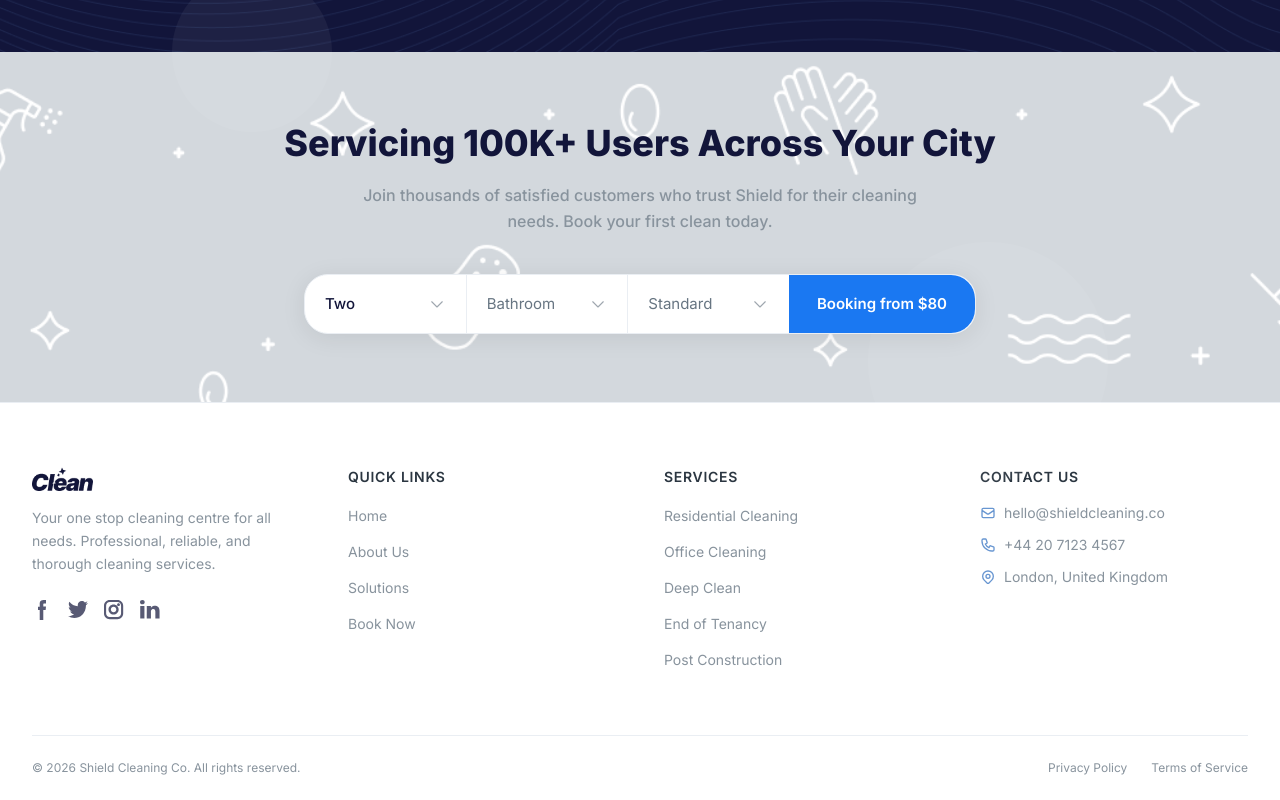
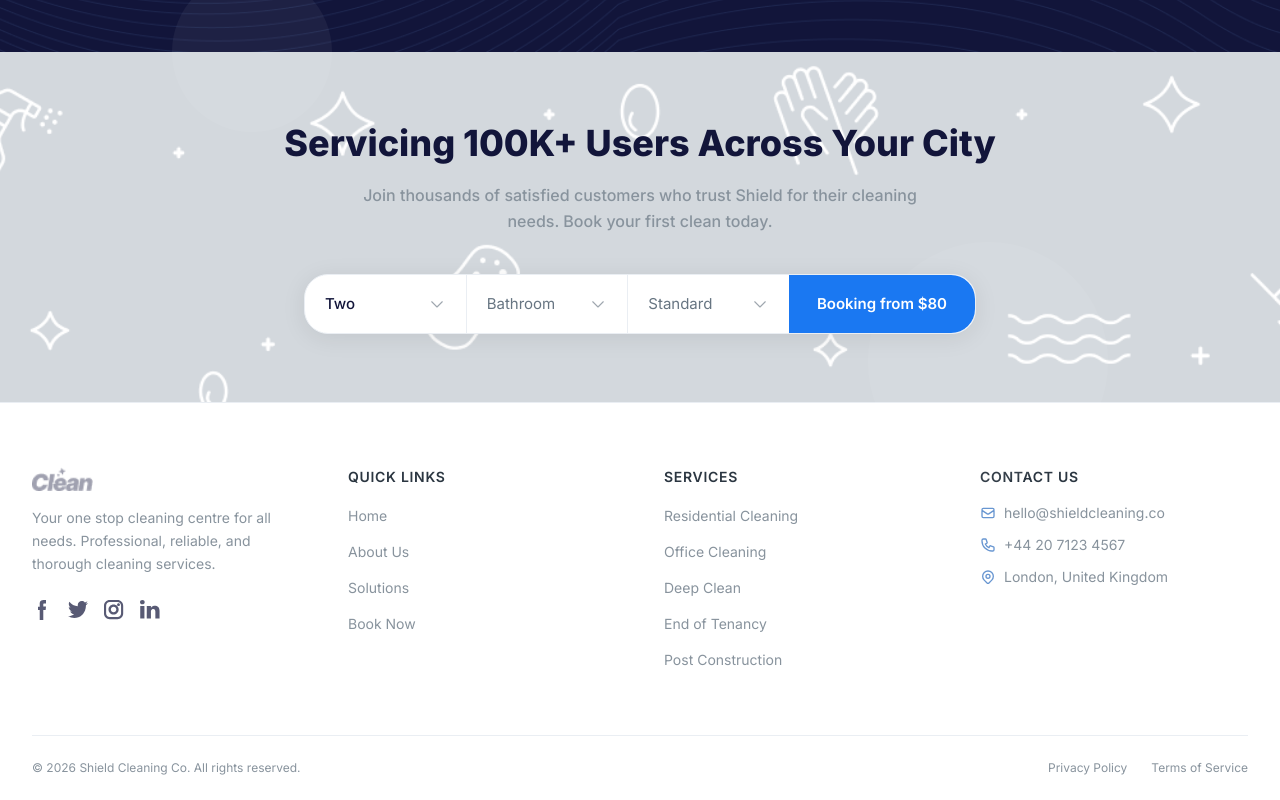
Before and after one commit to MichaelNdunwa/cleaning-service-booking-platform, a Next.js app in the folder frontend/: page / in a window 1280 px wide. Shown: the part 2185-2985 px from the top of the page. Built offline with nearby package versions, Linux system fonts and the light colour scheme.

Commit message:
[IMP] 19: changed the logo in the footer

```diff
--- a/frontend/src/components/ui/Footer.tsx
+++ b/frontend/src/components/ui/Footer.tsx
@@ -13,7 +13,7 @@ export default function Footer() {
                     <div className="lg:col-span-1">
                         <Link href="/" className="flex items-center gap-2 mb-4 relative h-6 w-24">
                             <Image
-                                src="/images/logo-1.png"
+                                src="/images/logo-2.png"
                                 alt="Shield Logo"
                                 fill
                                 className="object-contain object-left transition-transform duration-200 group-hover:scale-105"
```
